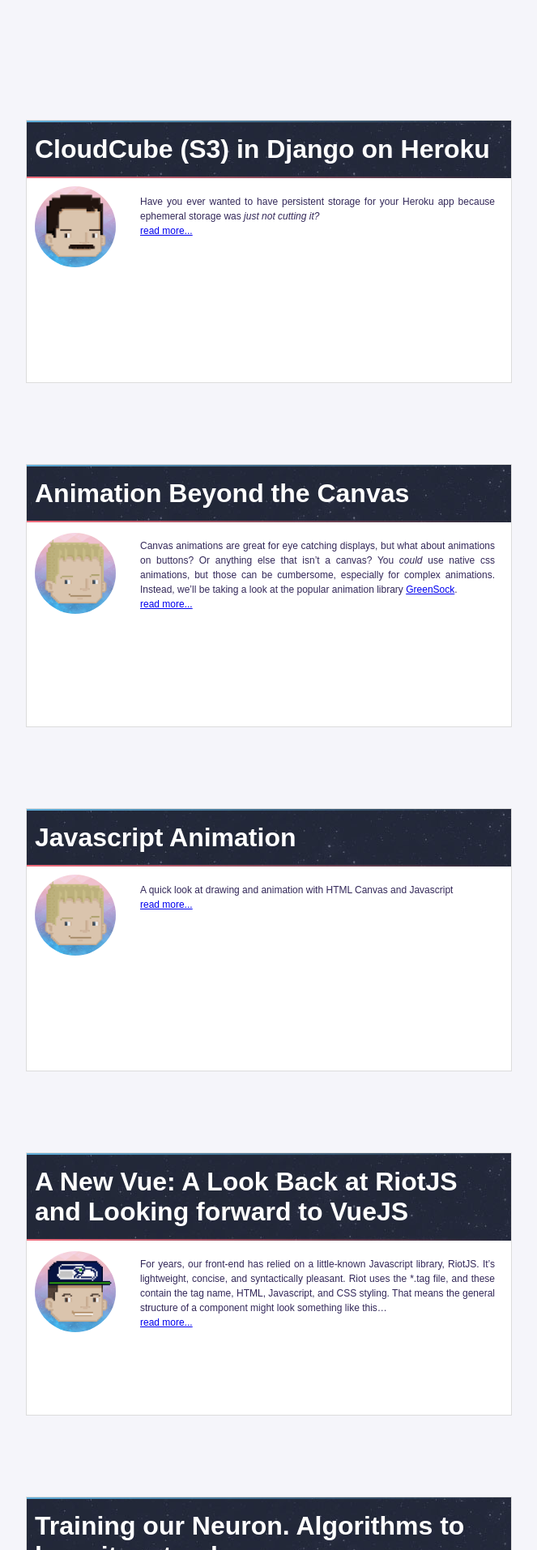
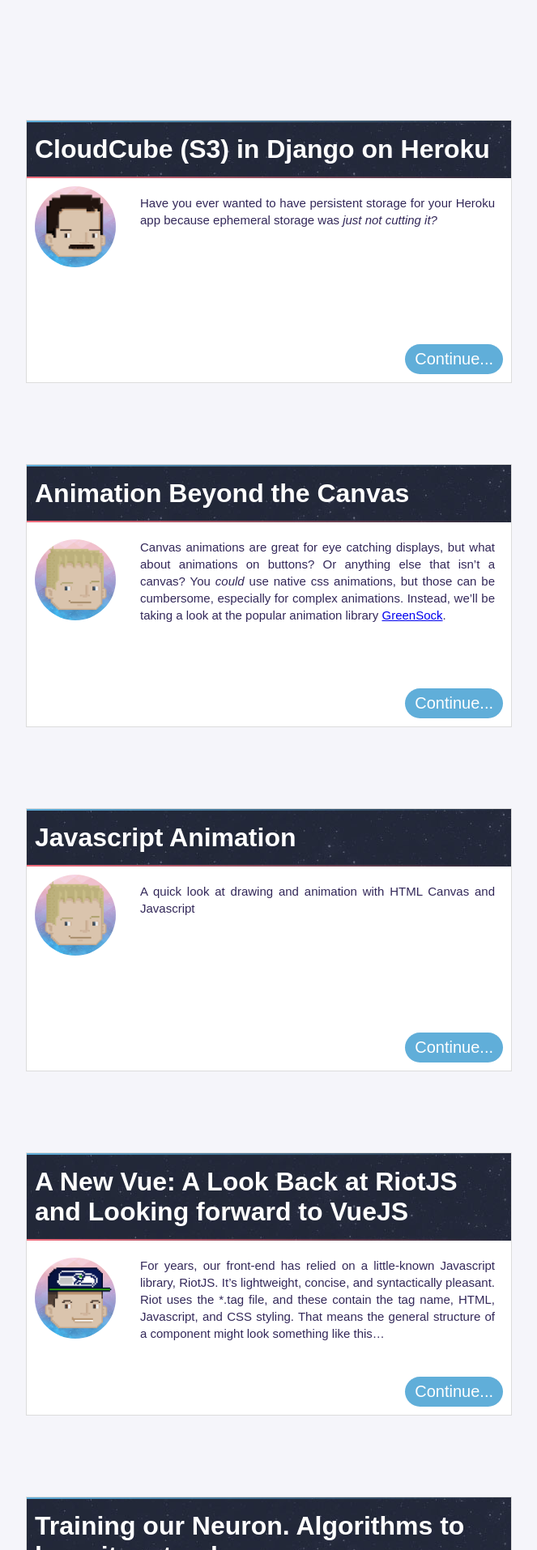
Before and after one commit to ckcollab/ckcollab, a Jekyll site: the page built from blog.html, in a window 1280 px wide. Shown: the part 341-2255 px from the top of the page at 81% size, without its empty margins (308-971 px from the left). Built offline with Jekyll 4.4.1, drawn with Linux system fonts in a browser that asks for light colours; some of the changed text lies outside the part shown.

Commit message:
Updated Blog Cards

```diff
--- a/blog.html
+++ b/blog.html
@@ -62,8 +62,8 @@
                 </div>
                 <div class="media-text">
                     {{ post.excerpt }}
-                    <a href="{{ post.url }}" class="btn pull-right btn-default">read more...</a>
                 </div>
+                <a href="{{ post.url }}" class="btn-primary btn-default">Continue...</a>
             </div>
         </li>
         {% endfor %}
@@ -251,6 +251,7 @@
     }
 
     .media {
+        position: relative;
         border: solid 1px gainsboro;
         background-color: white;
         padding-bottom: 10px;
@@ -259,6 +260,14 @@
         height: 325px;
         display: flex;
         flex-direction: column;
+    }
+
+    .media .btn-primary {
+        position: absolute;
+        bottom: 10px;
+        right: 10px;
+        font-size: 20px;
+        padding: 5px 12px;
     }
 
     .media-object {
@@ -298,9 +307,9 @@
 
     .media-text {
         padding: 20px;
-        line-height: 1.5em;
+        line-height: 1.4;
         text-align: justify;
-        font-size: 12px;
+        font-size: 15px;
         color: #332859;
     }
 
```
